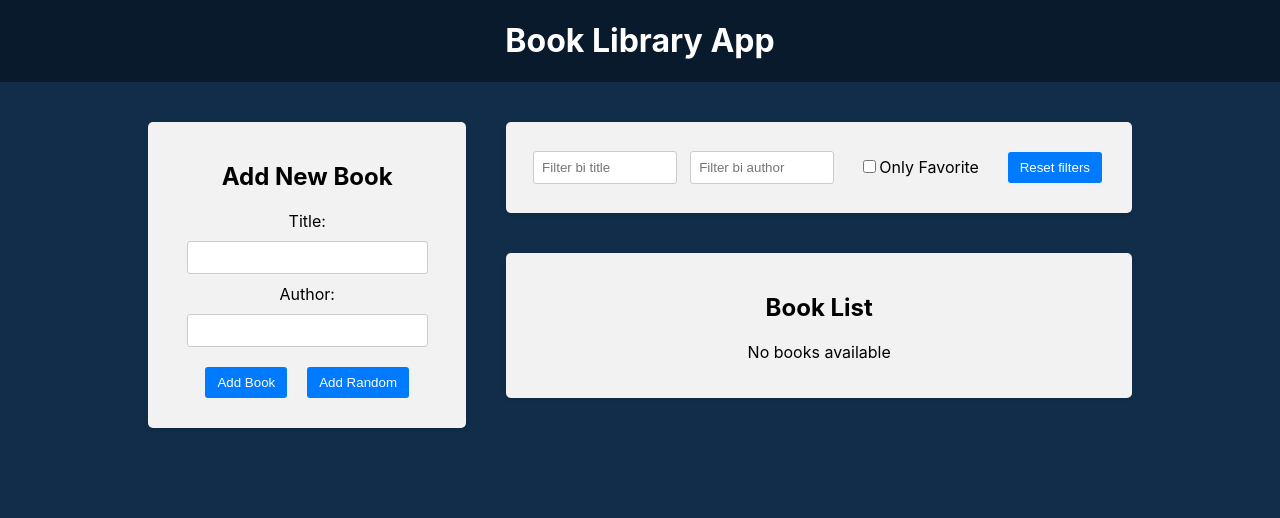
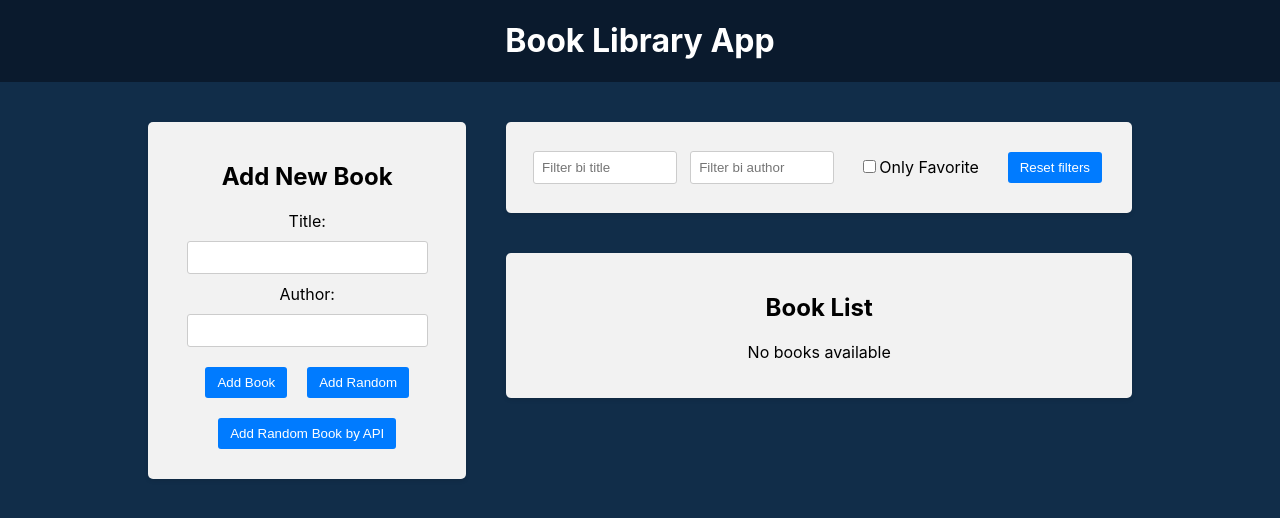
Before and after one commit to AndrYun/Book-Library-App, a React (Create React App) app in the folder frontend/: page / in a window 1280 px wide. Shown: the top 518 px of the page. Built offline with nearby package versions, Linux system fonts and the light colour scheme.

Commit message:
Add random book by API

```diff
--- a/frontend/package.json
+++ b/frontend/package.json
@@ -7,6 +7,7 @@
     "@testing-library/jest-dom": "^5.17.0",
     "@testing-library/react": "^13.4.0",
     "@testing-library/user-event": "^13.5.0",
+    "axios": "^1.7.2",
     "react": "^18.3.1",
     "react-dom": "^18.3.1",
     "react-icons": "^5.2.1",
--- a/frontend/src/components/BookForm/BookForm.jsx
+++ b/frontend/src/components/BookForm/BookForm.jsx
@@ -1,5 +1,6 @@
 import { useState } from 'react';
 import { useDispatch } from 'react-redux';
+import axios from 'axios';
 import { addBook } from '../../redux/slices/booksSlice';
 import createBookWithId from '../../utils/createBookWithId';
 import booksData from '../../data/books.json';
@@ -29,6 +30,20 @@
       setAuthor('');
     }
   };
+
+  //запрос на сервер асинхронный
+  const addBookRandomByApiHandler = async () => {
+    try {
+      const res = await axios.get('http://localhost:4000/random-book');
+      if (res.data && res.data.title && res.data.author) {
+        // сокращенно можно так: (res?.data?.title && res?.data?.author)
+        dispatch(addBook(createBookWithId(res.data)));
+      }
+    } catch (error) {
+      console.log('ВСЕ ПРОПАЛО, ШЕФ!');
+    }
+  };
+
   return (
     <div className="app-block book-form">
       <h2>Add New Book</h2>
@@ -55,6 +70,9 @@
         <button type="button" onClick={addBookRandomHandler}>
           Add Random
         </button>
+        <button type="button" onClick={addBookRandomByApiHandler}>
+          Add Random Book by API
+        </button>
       </form>
     </div>
   );
```
Also changed, not shown: 1 other file (tests, documents, lock files or other folders).
